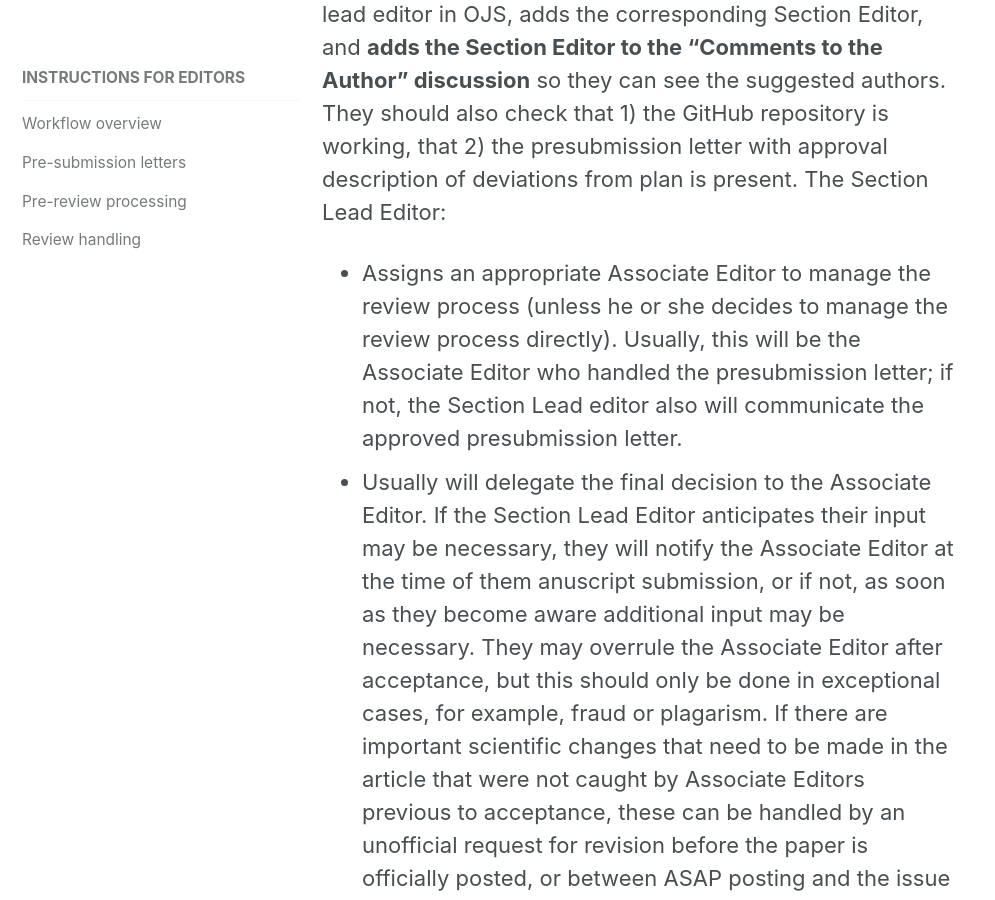
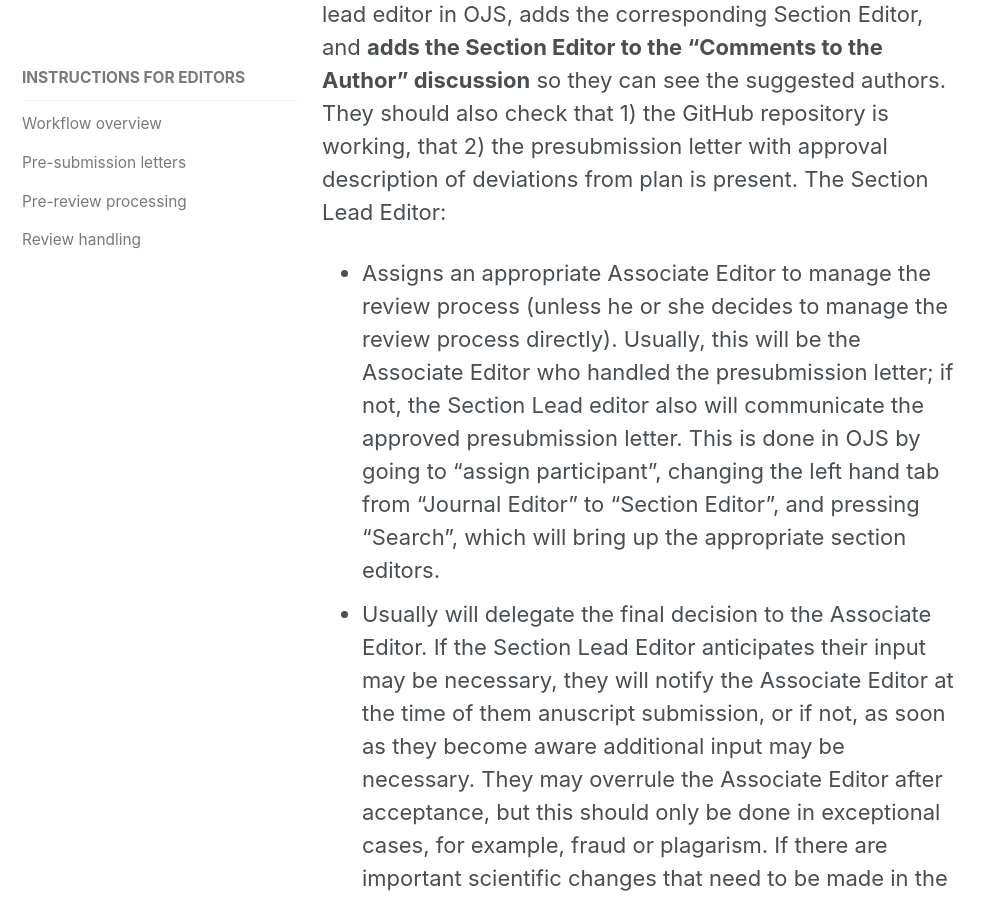
Before and after one commit to livecomsjournal/livecomsjournal.github.io, a Jekyll site: the page built from _editorial_policies/02_editor_instructions.md, in a window 1280 px wide and 900 px high, scrolled down 1572 px. Shown: the whole window, without its empty margins (0-995 px from the left). Built offline with Jekyll 4.4.1, drawn with Linux system fonts in a browser that asks for light colours.

Commit message:
Update 02_editor_instructions.md

```diff
--- a/_editorial_policies/02_editor_instructions.md
+++ b/_editorial_policies/02_editor_instructions.md
@@ -25,7 +25,7 @@ Assuming the subject matter proposed in the presubmission letter is within the s
 
 A Managing Editor assigns the paper to the correct section lead editor in OJS, adds the corresponding Section Editor, and **adds the Section Editor to the "Comments to the Author" discussion** so they can see the suggested authors.  They should also check that 1) the GitHub repository is working, that 2) the presubmission letter with approval description of deviations from plan is present.
 The Section Lead Editor:
-- Assigns an appropriate Associate Editor to manage the review process (unless he or she decides to manage the review process directly). Usually, this will be the Associate Editor who handled the presubmission letter; if not, the Section Lead editor also will communicate the approved presubmission letter.
+- Assigns an appropriate Associate Editor to manage the review process (unless he or she decides to manage the review process directly). Usually, this will be the Associate Editor who handled the presubmission letter; if not, the Section Lead editor also will communicate the approved presubmission letter.  This is done in OJS by going to "assign participant", changing the left hand tab from "Journal Editor" to "Section Editor", and pressing "Search", which will bring up the appropriate section editors.
 - Usually will delegate the final decision to the Associate Editor. If the Section Lead Editor anticipates their input may be necessary, they will notify the Associate Editor at the time of them anuscript submission, or if not, as soon as they become aware additional input may be necessary. They may overrule the Associate Editor after acceptance, but this should only be done in exceptional cases, for example, fraud or plagarism. If there are important scientific changes that need to be made in the article that were not caught by Associate Editors previous to acceptance, these can be handled by an unofficial request for revision before the paper is officially posted, or between ASAP posting and the issue publication.
 
 ### Associate Editor
```
